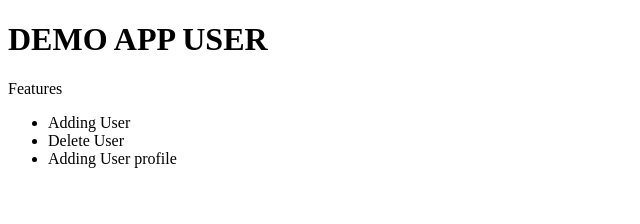
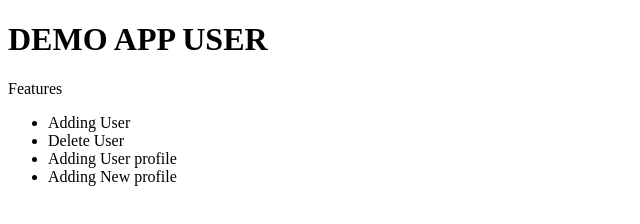
Before and after one commit to ajikuru2/DemoApp, a plain HTML site: page index.html in a window 1280 px wide. Shown: the whole page, without its empty margins (0-640 px from the left). Drawn offline with Linux system fonts and the light colour scheme.

Commit message:
Modified file

```diff
--- a/index.html
+++ b/index.html
@@ -12,6 +12,7 @@
 	<li>Adding User</li>
 	<li>Delete User</li>
 	<li>Adding User profile</li>
+	<li>Adding New profile</li>
 </ul>
 
 
```
